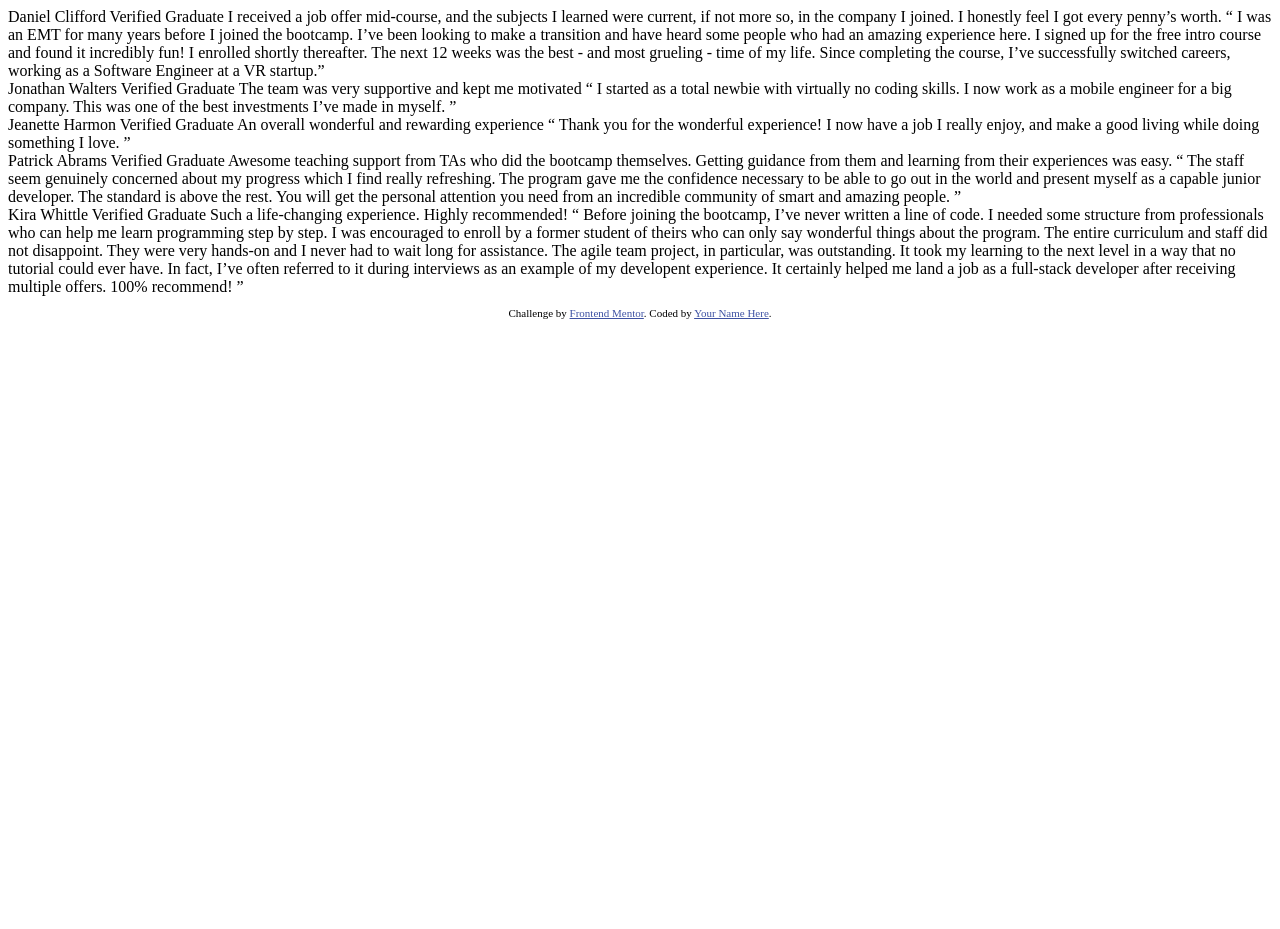
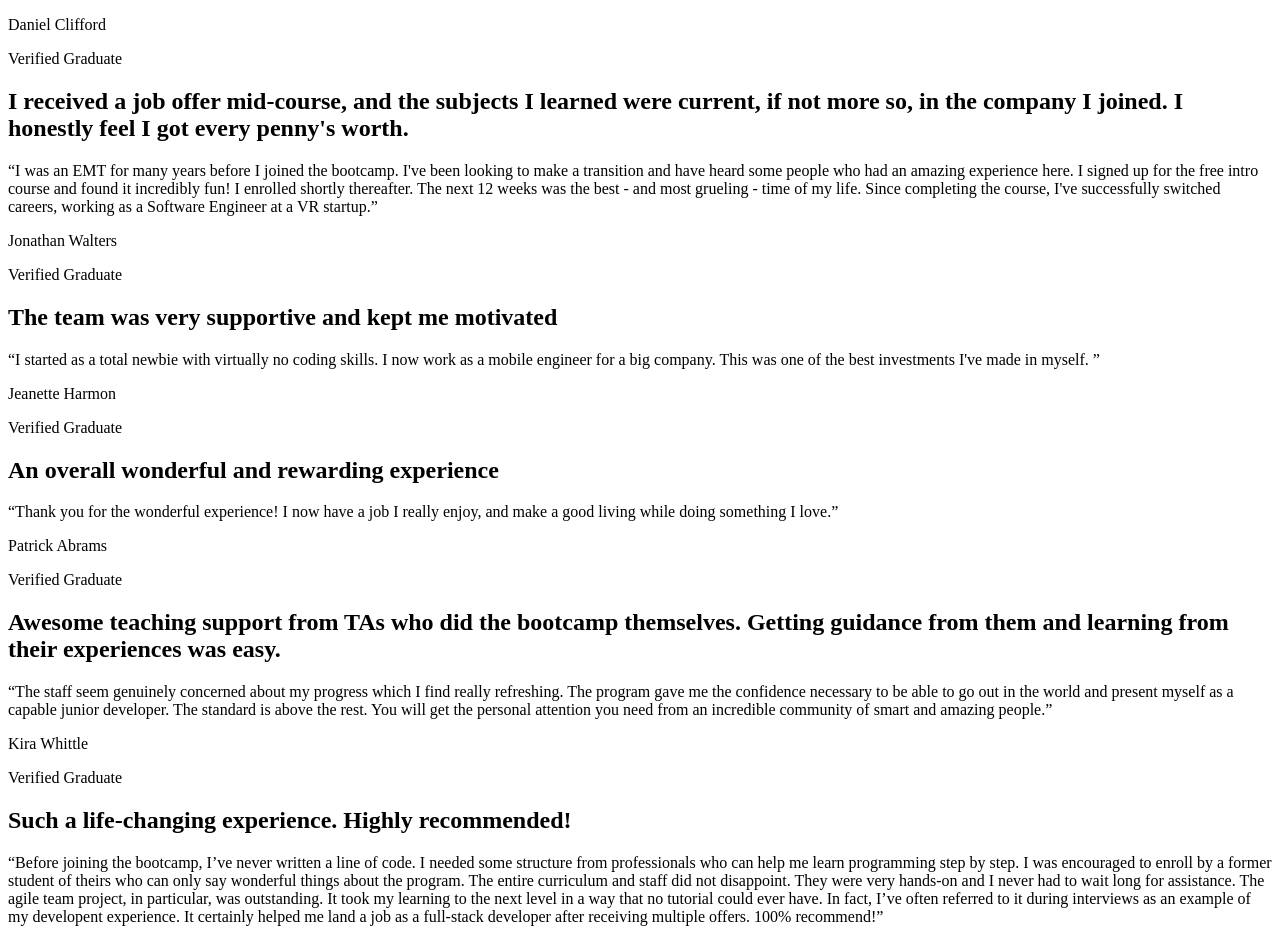
Before and after one commit to XenoMee/Testimonials-Section, a plain HTML site: page index.html in a window 1280 px wide. Shown: the top 929 px of the page. Before the commit the page ends 800 px from the top, so only its background shows below. Drawn offline with Linux system fonts and the light colour scheme.

Commit message:
add website text to headings and paragraph elements

```diff
--- a/index.html
+++ b/index.html
@@ -1,84 +1,113 @@
 <!DOCTYPE html>
 <html lang="en">
   <head>
-  <meta charset="UTF-8">
-  <meta name="viewport" content="width=device-width, initial-scale=1.0">
+    <meta charset="UTF-8" />
+    <meta name="viewport" content="width=device-width, initial-scale=1.0" />
 
-  <link rel="icon" type="image/png" sizes="32x32" href="./images/favicon-32x32.png">
-  <link rel="stylesheet" href="style.css">
-  <title>Frontend Mentor | [Challenge Name Here]</title>
+    <link
+      rel="icon"
+      type="image/png"
+      sizes="32x32"
+      href="./images/favicon-32x32.png"
+    />
+    <link rel="stylesheet" href="style.css" />
+    <title>Frontend Mentor | [Testimonials Section]</title>
   </head>
   <body>
     <main>
       <section>
         <div>
-        Daniel Clifford
-        Verified Graduate
+          <p>Daniel Clifford</p>
+          <p>Verified Graduate</p>
 
-        I received a job offer mid-course, and the subjects I learned were current, if not more so,
-        in the company I joined. I honestly feel I got every penny’s worth.
+          <h2>
+            I received a job offer mid-course, and the subjects I learned were
+            current, if not more so, in the company I joined. I honestly feel I
+            got every penny's worth.
+          </h2>
 
-        “ I was an EMT for many years before I joined the bootcamp. I’ve been looking to make a
-        transition and have heard some people who had an amazing experience here. I signed up
-        for the free intro course and found it incredibly fun! I enrolled shortly thereafter.
-        The next 12 weeks was the best - and most grueling - time of my life. Since completing
-        the course, I’ve successfully switched careers, working as a Software Engineer at a VR startup.”
+          <p>
+            “I was an EMT for many years before I joined the bootcamp. I've been
+            looking to make a transition and have heard some people who had an
+            amazing experience here. I signed up for the free intro course and
+            found it incredibly fun! I enrolled shortly thereafter. The next 12
+            weeks was the best - and most grueling - time of my life. Since
+            completing the course, I've successfully switched careers, working
+            as a Software Engineer at a VR startup.”
+          </p>
         </div>
 
         <div>
-        Jonathan Walters
-        Verified Graduate
+          <p>Jonathan Walters</p>
+          <p>Verified Graduate</p>
 
-        The team was very supportive and kept me motivated
-
-        “ I started as a total newbie with virtually no coding skills. I now work as a mobile engineer
-        for a big company. This was one of the best investments I’ve made in myself. ”
+          <h2>The team was very supportive and kept me motivated</h2>
+          <p>
+            “I started as a total newbie with virtually no coding skills. I now
+            work as a mobile engineer for a big company. This was one of the
+            best investments I've made in myself. ”
+          </p>
         </div>
 
         <div>
-        Jeanette Harmon
-        Verified Graduate
+          <p>Jeanette Harmon</p>
+          <p>Verified Graduate</p>
 
-        An overall wonderful and rewarding experience
-
-        “ Thank you for the wonderful experience! I now have a job I really enjoy, and make a good living
-        while doing something I love. ”
+          <h2>An overall wonderful and rewarding experience</h2>
+          <p>
+            “Thank you for the wonderful experience! I now have a job I really
+            enjoy, and make a good living while doing something I love.”
+          </p>
         </div>
 
         <div>
-        Patrick Abrams
-        Verified Graduate
+          <p>Patrick Abrams</p>
+          <p>Verified Graduate</p>
 
-        Awesome teaching support from TAs who did the bootcamp themselves. Getting guidance from them and
-        learning from their experiences was easy.
-
-        “ The staff seem genuinely concerned about my progress which I find really refreshing. The program
-        gave me the confidence necessary to be able to go out in the world and present myself as a capable
-        junior developer. The standard is above the rest. You will get the personal attention you need from
-        an incredible community of smart and amazing people. ”
+          <h2>
+            Awesome teaching support from TAs who did the bootcamp themselves.
+            Getting guidance from them and learning from their experiences was
+            easy.
+          </h2>
+          <p>
+            “The staff seem genuinely concerned about my progress which I find
+            really refreshing. The program gave me the confidence necessary to
+            be able to go out in the world and present myself as a capable
+            junior developer. The standard is above the rest. You will get the
+            personal attention you need from an incredible community of smart
+            and amazing people.”
+          </p>
         </div>
 
         <div>
-        Kira Whittle
-        Verified Graduate
+          <p>Kira Whittle</p>
+          <p>Verified Graduate</p>
 
-        Such a life-changing experience. Highly recommended!
+          <h2>Such a life-changing experience. Highly recommended!</h2>
 
-        “ Before joining the bootcamp, I’ve never written a line of code. I needed some structure from
-        professionals who can help me learn programming step by step. I was encouraged to enroll by a former
-        student of theirs who can only say wonderful things about the program. The entire curriculum and staff
-        did not disappoint. They were very hands-on and I never had to wait long for assistance. The agile team
-        project, in particular, was outstanding. It took my learning to the next level in a way that no tutorial
-        could ever have. In fact, I’ve often referred to it during interviews as an example of my developent
-        experience. It certainly helped me land a job as a full-stack developer after receiving multiple offers.
-        100% recommend! ”
+          <p>
+            “Before joining the bootcamp, I’ve never written a line of code. I
+            needed some structure from professionals who can help me learn
+            programming step by step. I was encouraged to enroll by a former
+            student of theirs who can only say wonderful things about the
+            program. The entire curriculum and staff did not disappoint. They
+            were very hands-on and I never had to wait long for assistance. The
+            agile team project, in particular, was outstanding. It took my
+            learning to the next level in a way that no tutorial could ever
+            have. In fact, I’ve often referred to it during interviews as an
+            example of my developent experience. It certainly helped me land a
+            job as a full-stack developer after receiving multiple offers. 100%
+            recommend!”
+          </p>
         </div>
       </section>
     </main>
     <footer>
       <p class="attribution">
-      Challenge by <a href="https://www.frontendmentor.io?ref=challenge" target="_blank">Frontend Mentor</a>.
-      Coded by <a href="#">Your Name Here</a>.
+        Challenge by
+        <a href="https://www.frontendmentor.io?ref=challenge" target="_blank"
+          >Frontend Mentor</a
+        >. Coded by <a href="#">Your Name Here</a>.
       </p>
     </footer>
   </body>
```
Lines whose indentation alone changed are shown as unchanged.
